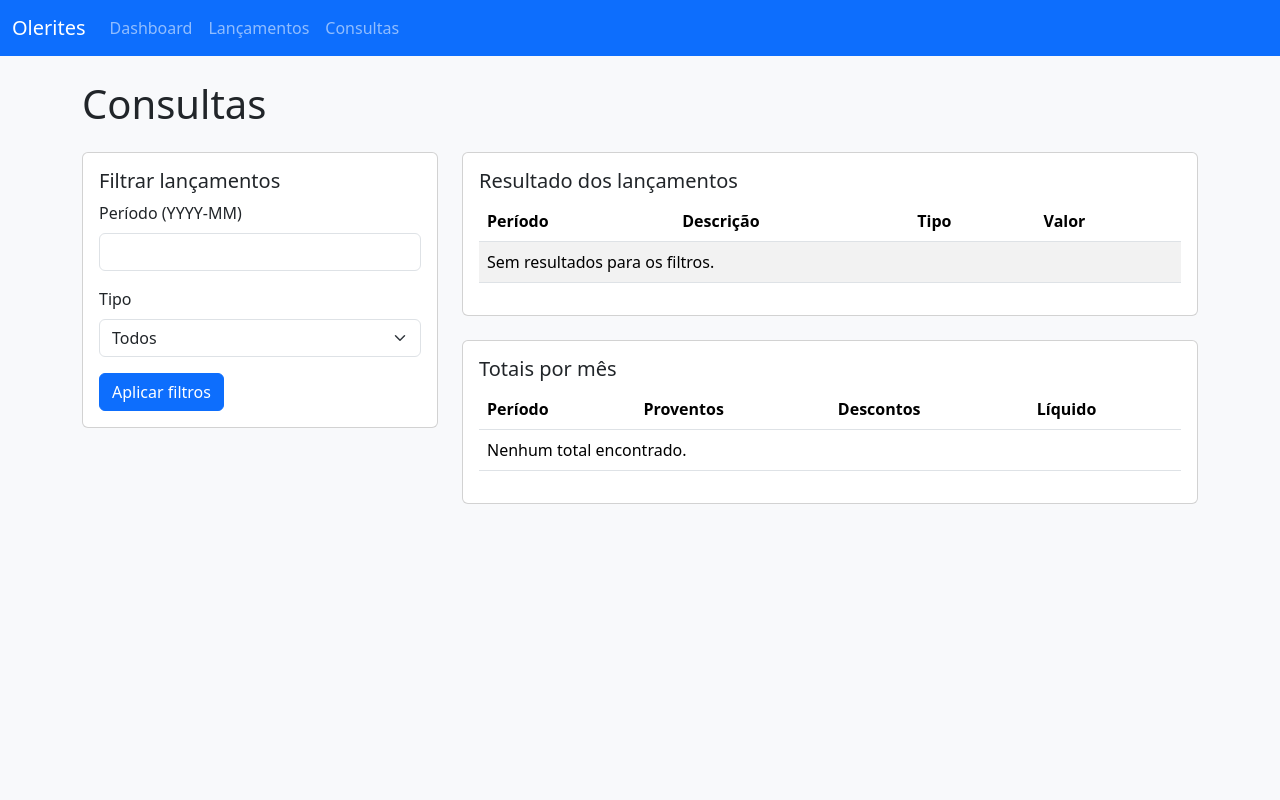
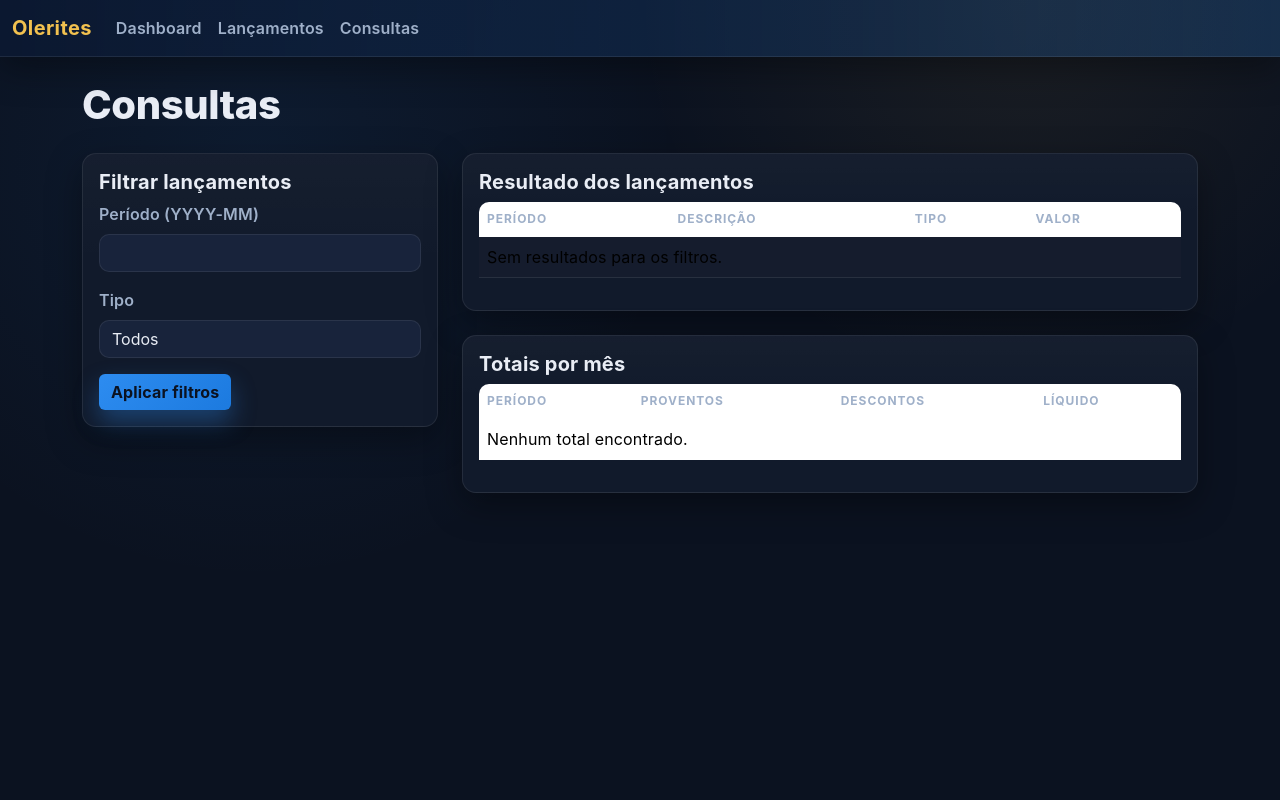
Before and after one commit to GloedenJoao/traking_income, a Flask app: page /queries in a window 1280 px wide. Run offline with Flask 3, Linux system fonts and the light colour scheme; data that the repository does not hold is empty.

Commit message:
Adopt dark theme styling

```diff
--- a/static/styles.css
+++ b/static/styles.css
@@ -1,13 +1,201 @@
-body {
-  background-color: #f8f9fb;
+:root {
+  --bg-body: #0b1220;
+  --bg-card: #111a2b;
+  --bg-elevated: #18233b;
+  --accent-blue: #2d8cf0;
+  --accent-blue-strong: #1c7adf;
+  --accent-gold: #f2c14f;
+  --text-primary: #e9edf5;
+  --text-muted: #9fb0c9;
+  --border-soft: rgba(255, 255, 255, 0.08);
+  --shadow-soft: 0 12px 35px rgba(0, 0, 0, 0.35);
+}
+
+body.theme-dark {
+  background: radial-gradient(circle at 20% 20%, rgba(45, 140, 240, 0.08), transparent 35%),
+    radial-gradient(circle at 80% 0%, rgba(242, 193, 79, 0.07), transparent 30%),
+    var(--bg-body);
+  color: var(--text-primary);
+  min-height: 100vh;
+  font-family: "Inter", "SF Pro Display", system-ui, -apple-system, BlinkMacSystemFont, "Segoe UI", sans-serif;
+  letter-spacing: 0.01em;
+}
+
+a {
+  color: inherit;
+}
+
+a:hover {
+  color: var(--accent-gold);
+}
+
+.theme-navbar {
+  background: linear-gradient(90deg, #0b1830, rgba(45, 140, 240, 0.2));
+  border-bottom: 1px solid var(--border-soft);
+  box-shadow: var(--shadow-soft);
+}
+
+.navbar-brand {
+  font-weight: 700;
+  letter-spacing: 0.02em;
+  color: var(--accent-gold) !important;
+}
+
+.nav-link {
+  color: var(--text-muted) !important;
+  font-weight: 600;
+  transition: color 0.2s ease, opacity 0.2s ease;
+}
+
+.nav-link:hover,
+.nav-link:focus,
+.nav-link.active {
+  color: var(--accent-gold) !important;
+  opacity: 1;
+}
+
+.container {
+  max-width: 1140px;
+}
+
+.card {
+  background: linear-gradient(180deg, rgba(255, 255, 255, 0.02), transparent 40%), var(--bg-card);
+  border: 1px solid var(--border-soft);
+  border-radius: 14px;
+  box-shadow: var(--shadow-soft);
+  color: var(--text-primary);
 }
 
 .card-title {
   display: flex;
   align-items: center;
   gap: 0.5rem;
+  font-weight: 700;
+  letter-spacing: 0.01em;
 }
 
-.table td, .table th {
-  vertical-align: middle;
+h1 {
+  font-weight: 800;
+  letter-spacing: -0.01em;
 }
+
+.table {
+  color: var(--text-primary);
+}
+
+.table thead th {
+  text-transform: uppercase;
+  font-size: 0.75rem;
+  letter-spacing: 0.08em;
+  color: var(--text-muted);
+  border-color: var(--border-soft);
+}
+
+.table tbody td,
+.table tbody th {
+  border-color: var(--border-soft);
+}
+
+.table-striped > tbody > tr:nth-of-type(odd) > * {
+  background-color: rgba(255, 255, 255, 0.02);
+}
+
+.table-hover > tbody > tr:hover > * {
+  background-color: rgba(45, 140, 240, 0.08);
+}
+
+.table-responsive {
+  border-radius: 10px;
+}
+
+.btn-primary {
+  background: linear-gradient(135deg, var(--accent-blue) 0%, var(--accent-blue-strong) 100%);
+  border: none;
+  color: #0b1220;
+  font-weight: 700;
+  letter-spacing: 0.01em;
+  box-shadow: 0 12px 25px rgba(45, 140, 240, 0.35);
+}
+
+.btn-primary:hover,
+.btn-primary:focus {
+  background: linear-gradient(135deg, var(--accent-blue-strong) 0%, #1362c4 100%);
+  color: #e9edf5;
+}
+
+.btn-outline-secondary {
+  color: var(--accent-gold);
+  border-color: var(--accent-gold);
+}
+
+.btn-outline-secondary:hover,
+.btn-outline-secondary:focus {
+  background: var(--accent-gold);
+  color: #0b1220;
+}
+
+.btn-outline-danger {
+  color: #ff8fa3;
+  border-color: #ff8fa3;
+}
+
+.btn-outline-danger:hover,
+.btn-outline-danger:focus {
+  background: #ff8fa3;
+  color: #0b1220;
+}
+
+.btn-link {
+  color: var(--accent-gold);
+  text-decoration: none;
+  font-weight: 600;
+}
+
+.btn-link:hover {
+  color: #ffd36f;
+  text-decoration: underline;
+}
+
+.form-label {
+  color: var(--text-muted);
+  font-weight: 600;
+}
+
+.form-control,
+.form-select {
+  background: var(--bg-elevated);
+  border: 1px solid var(--border-soft);
+  color: var(--text-primary);
+  border-radius: 10px;
+}
+
+.form-control:focus,
+.form-select:focus {
+  border-color: var(--accent-blue);
+  box-shadow: 0 0 0 0.2rem rgba(45, 140, 240, 0.25);
+  background: var(--bg-elevated);
+  color: var(--text-primary);
+}
+
+.form-control::placeholder {
+  color: var(--text-muted);
+}
+
+.alert {
+  background: rgba(45, 140, 240, 0.1);
+  border-color: rgba(45, 140, 240, 0.35);
+  color: var(--text-primary);
+  border-radius: 12px;
+}
+
+.text-success {
+  color: #7adba3 !important;
+}
+
+.text-danger {
+  color: #ff9f9f !important;
+}
+
+canvas {
+  border-radius: 12px;
+}
--- a/templates/base.html
+++ b/templates/base.html
@@ -7,8 +7,8 @@
     <link rel="stylesheet" href="https://cdn.jsdelivr.net/npm/bootstrap@5.3.3/dist/css/bootstrap.min.css">
     <link rel="stylesheet" href="{{ url_for('static', filename='styles.css') }}">
 </head>
-<body>
-<nav class="navbar navbar-expand-lg navbar-dark bg-primary mb-4">
+<body class="theme-dark">
+<nav class="navbar navbar-expand-lg navbar-dark theme-navbar mb-4">
   <div class="container-fluid">
     <a class="navbar-brand" href="{{ url_for('dashboard') }}">Olerites</a>
     <button class="navbar-toggler" type="button" data-bs-toggle="collapse" data-bs-target="#navbarNav" aria-controls="navbarNav" aria-expanded="false" aria-label="Toggle navigation">
```
Also changed, not shown: templates/dashboard.html (+16 -3 lines).
